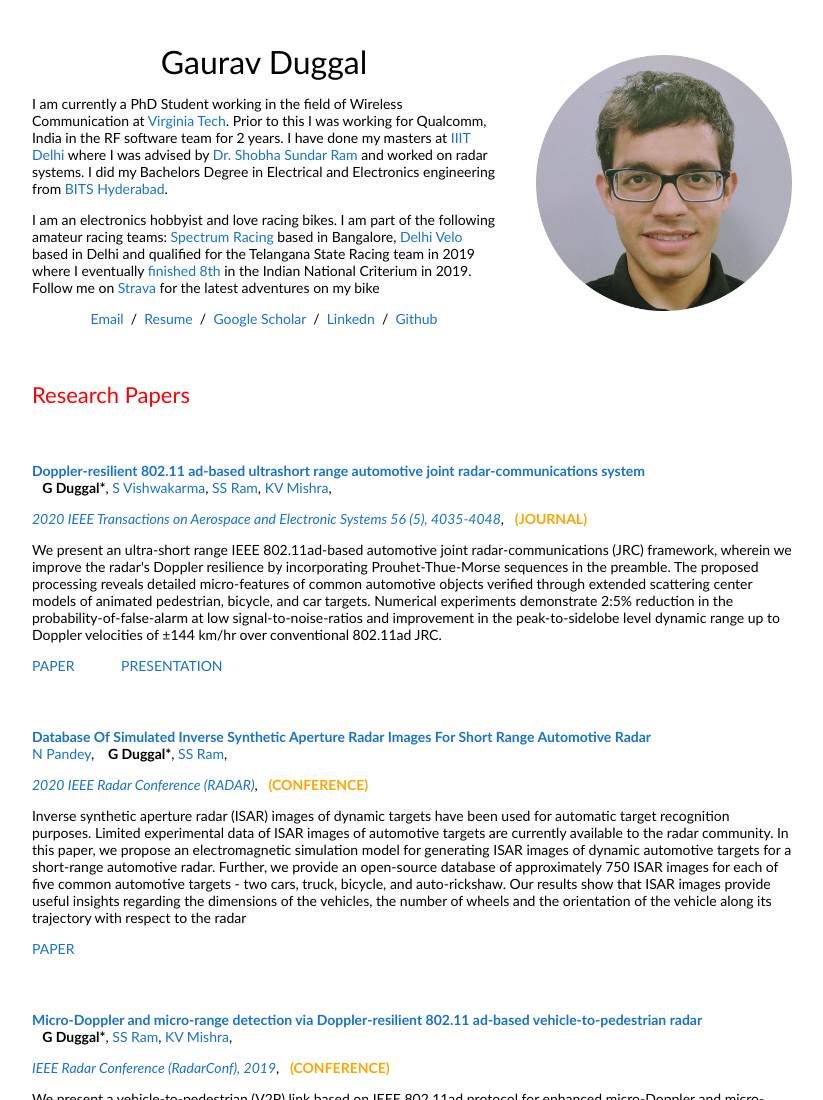
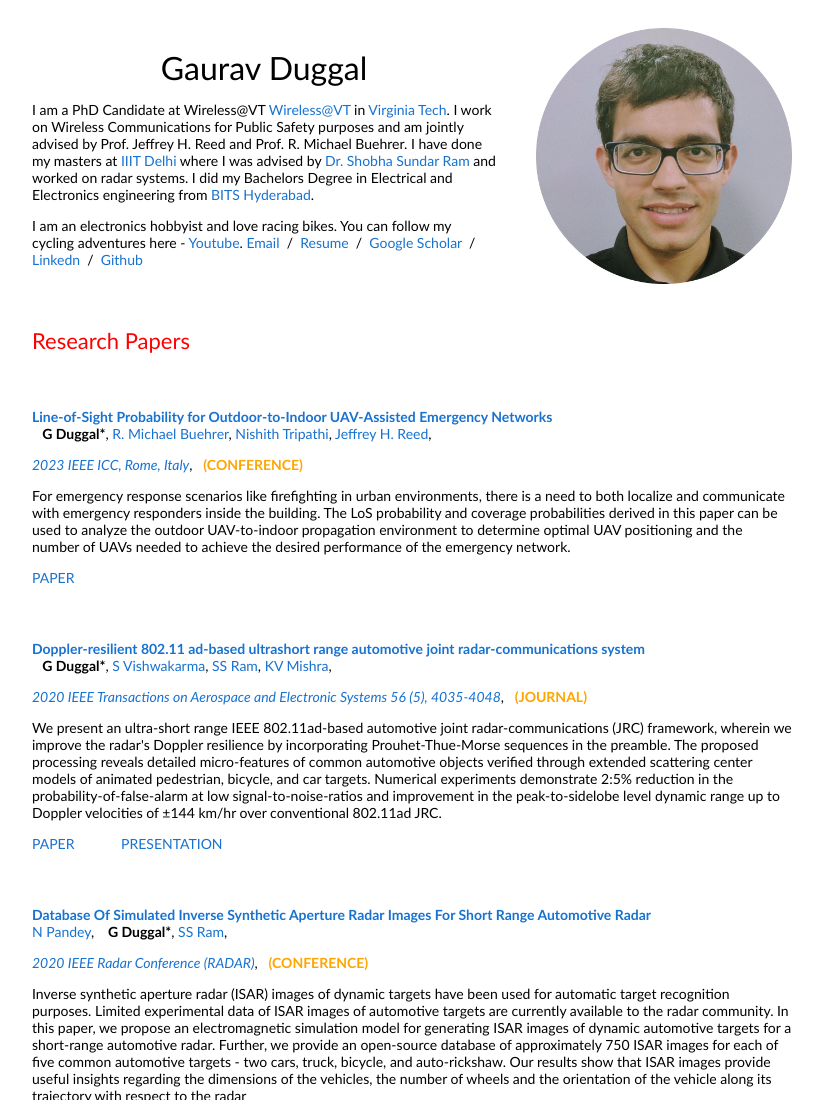
Before and after one commit to gauravduggal/gauravduggal.github.io, a plain HTML site: page index.html in a window 1280 px wide. Shown: the top 1100 px of the page, without its empty margins (228-1051 px from the left). Drawn offline with Linux system fonts and the light colour scheme.

Commit message:
Updating website
Updated ICC paper and PhD Candidacy

```diff
--- a/index.html
+++ b/index.html
@@ -20,9 +20,8 @@
               <p style="text-align:center">
                 <name>Gaurav Duggal</name>
               </p>
-              <p>I am currently a PhD Student working in the field of Wireless Communication at <a href="https://ece.vt.edu/">Virginia Tech</a>. Prior to this I was working for Qualcomm, India in the RF software team for 2 years. I have done my masters at <a href="https://www.iiitd.ac.in/">IIIT Delhi</a> where I was advised by <a href="https://www.iiitd.ac.in/shobha">Dr. Shobha Sundar Ram</a> and worked on radar systems. I did my Bachelors Degree in Electrical and Electronics engineering from <a href="https://www.bits-pilani.ac.in/hyderabad/">BITS Hyderabad</a>.</p>
-			  <p>I am an electronics hobbyist and love racing bikes. I am part of the following amateur racing teams: <a href="https://www.facebook.com/spectrumracing">Spectrum Racing</a> based in Bangalore, <a href="https://www.instagram.com/delhivelo/?utm_medium=copy_link">Delhi Velo</a> based in Delhi and qualified for the Telangana State Racing team in 2019 where I eventually <a href="https://www.strava.com/activities/2867997823">finished 8th</a> in the Indian National Criterium in 2019. Follow me on <a href="https://www.strava.com/athletes/3352010">Strava</a> for the latest adventures on my bike</p>
-              <p style="text-align:center">
+              <p>I am a PhD Candidate at Wireless@VT <a href="https://wireless.vt.edu/">Wireless@VT</a> in <a href="https://ece.vt.edu/">Virginia Tech</a>. I work on Wireless Communications for Public Safety purposes and am jointly advised by Prof. Jeffrey H. Reed and Prof. R. Michael Buehrer. I have done my masters at <a href="https://www.iiitd.ac.in/">IIIT Delhi</a> where I was advised by <a href="https://www.iiitd.ac.in/shobha">Dr. Shobha Sundar Ram</a> and worked on radar systems. I did my Bachelors Degree in Electrical and Electronics engineering from <a href="https://www.bits-pilani.ac.in/hyderabad/">BITS Hyderabad</a>.</p>
+			  <p>I am an electronics hobbyist and love racing bikes. You can follow my cycling adventures here - <a href="https://www.youtube.com/channel/UCz9ap8leRiOY_6XqUQRqF6Q">Youtube</a>.
                 <a href="mailto: gduggal@vt.edu">Email</a> &nbsp/&nbsp
                 <a href="data/Gaurav_duggal_full_resume.pdf">Resume</a> &nbsp/&nbsp
                 <a href="https://scholar.google.co.in/citations?user=OklRZKgAAAAJ&hl=en">Google Scholar</a> &nbsp/&nbsp
@@ -44,7 +43,27 @@
                 </p>
             </td>
           </tr>
-        </tbody></table>
+		</tbody></table>
+        <table style="width:100%;border:0px;border-spacing:0px;border-collapse:separate;margin-right:auto;margin-left:auto;"><tbody>
+			<td style="padding:20px;width:75%;vertical-align:middle">
+              <a href="https://arxiv.org/pdf/2302.14709.pdf">
+                <strong><papertitle>Line-of-Sight Probability for Outdoor-to-Indoor UAV-Assisted Emergency Networks</papertitle>
+				</strong>
+			  </a>
+              <br>
+              <strong>&nbsp&nbsp&nbspG Duggal*</strong>,
+              <a href="https://ece.vt.edu/people/profile/buehrer.html">R. Michael Buehrer</a>,
+              <a href="https://www.linkedin.com/in/dr-nishith-tripathi-a75464b">Nishith Tripathi</a>,
+              <a href="https://reed.wireless.vt.edu/">Jeffrey H. Reed</a>,
+              <br>
+			  <p></p>
+				<a href="https://icc2023.ieee-icc.org/"><em>2023 IEEE ICC, Rome, Italy</em></a>, &nbsp <font color="orange"><strong>(CONFERENCE)</strong></font>
+              <br>
+              <p></p>
+              <p>For emergency response scenarios like firefighting in urban environments, there is a need to both localize and communicate with emergency responders inside the building. The LoS probability and coverage probabilities derived in this paper can be used to analyze the outdoor UAV-to-indoor propagation environment to determine optimal UAV positioning and the number of UAVs needed to achieve the desired performance of the emergency network.</p>
+              <p> <a href="https://arxiv.org/pdf/2302.14709.pdf">PAPER</a> &nbsp &nbsp &nbsp &nbsp &nbsp &nbsp </p>
+			</td>
+		</table>
         <table style="width:100%;border:0px;border-spacing:0px;border-collapse:separate;margin-right:auto;margin-left:auto;"><tbody>
 			<td style="padding:20px;width:75%;vertical-align:middle">
               <a href="https://www.researchgate.net/publication/341136730_Doppler-Resilient_80211ad-Based_Ultra-Short_Range_Automotive_Joint_Radar-Communications_System?_sg=855qijHkpS-TV6IkMpYMPbSVMteQXVHZKWcq1jFFkLHCWbsfU9jGprhmd1bkVrgKhjHm_Wn9e9pai2Mxl6EdCqawncU">
```
